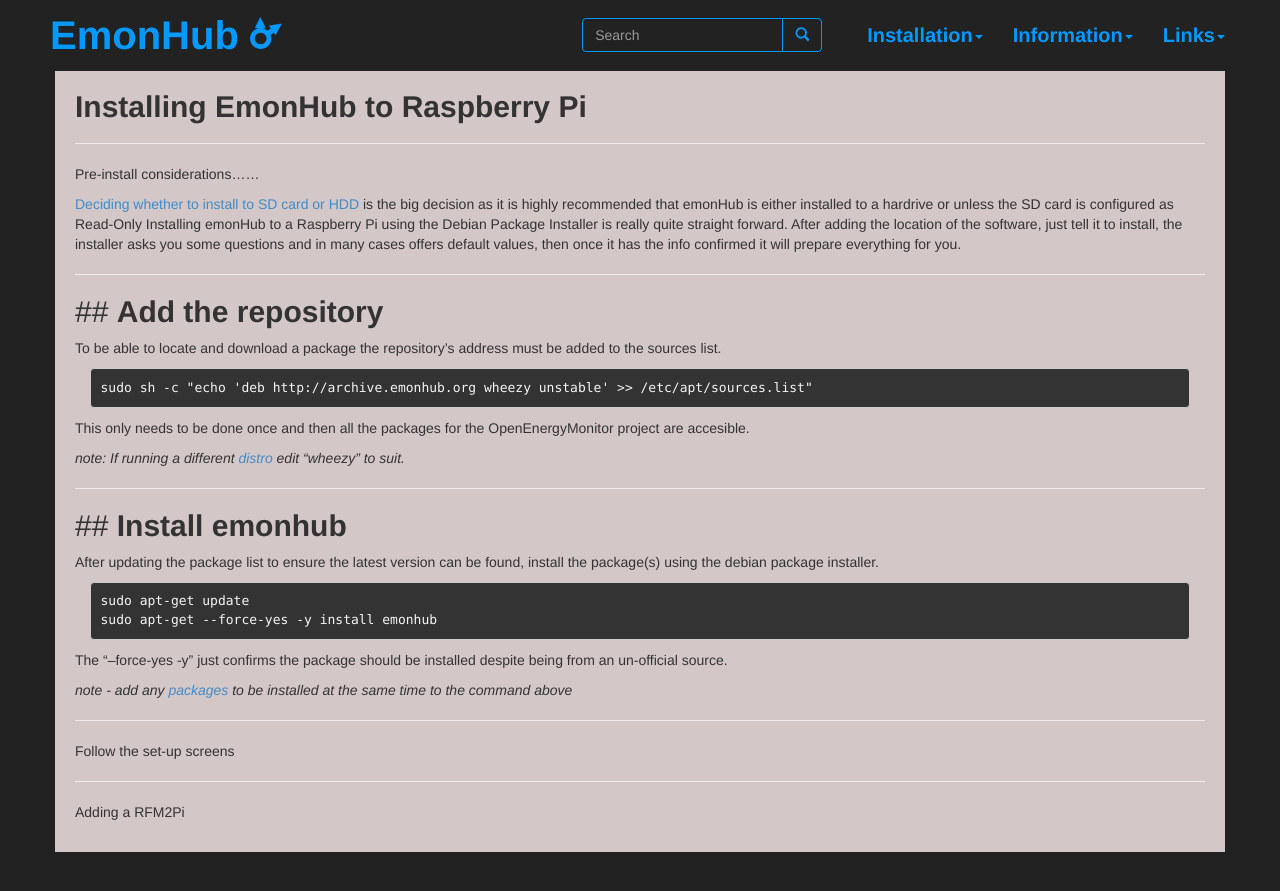
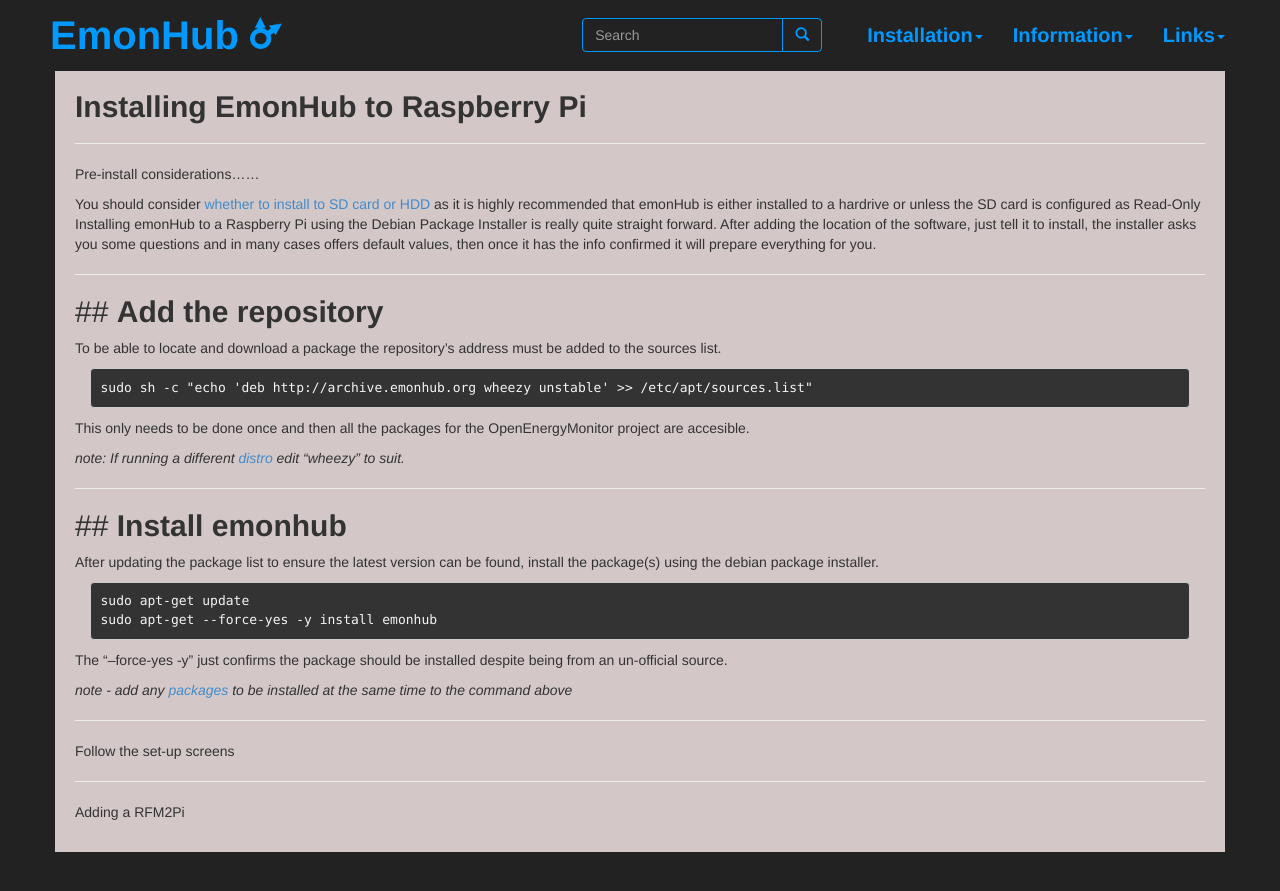
Before and after one commit to otherWIP/otherwip.github.io, a Jekyll site: the page built from documentation/install/raspberrypi/index.md, in a window 1280 px wide. Shown: the top 891 px of the page. Built offline with Jekyll 4.4.1, drawn with Linux system fonts in a browser that asks for light colours; nearby versions of some CDN libraries.

Commit message:
Update index.md

```diff
--- a/documentation/install/raspberrypi/index.md
+++ b/documentation/install/raspberrypi/index.md
@@ -13,7 +13,7 @@ js: index
 
 Pre-install considerations......
 
-[Deciding whether to install to SD card or HDD]({{site.page}}install/raspberrypi/sd_or_hdd) is the big decision as it is highly recommended that emonHub is either installed to a hardrive or unless the SD card is configured as Read-Only
+You should consider [whether to install to SD card or HDD]({{site.page}}install/raspberrypi/sd_or_hdd) as it is highly recommended that emonHub is either installed to a hardrive or unless the SD card is configured as Read-Only
 Installing emonHub to a Raspberry Pi using the Debian Package Installer is really quite straight forward. After adding the location of the software, just tell it to install, the installer asks you some questions and in many cases offers default values, then once it has the info confirmed it will prepare everything for you.
 
 ----------
```
